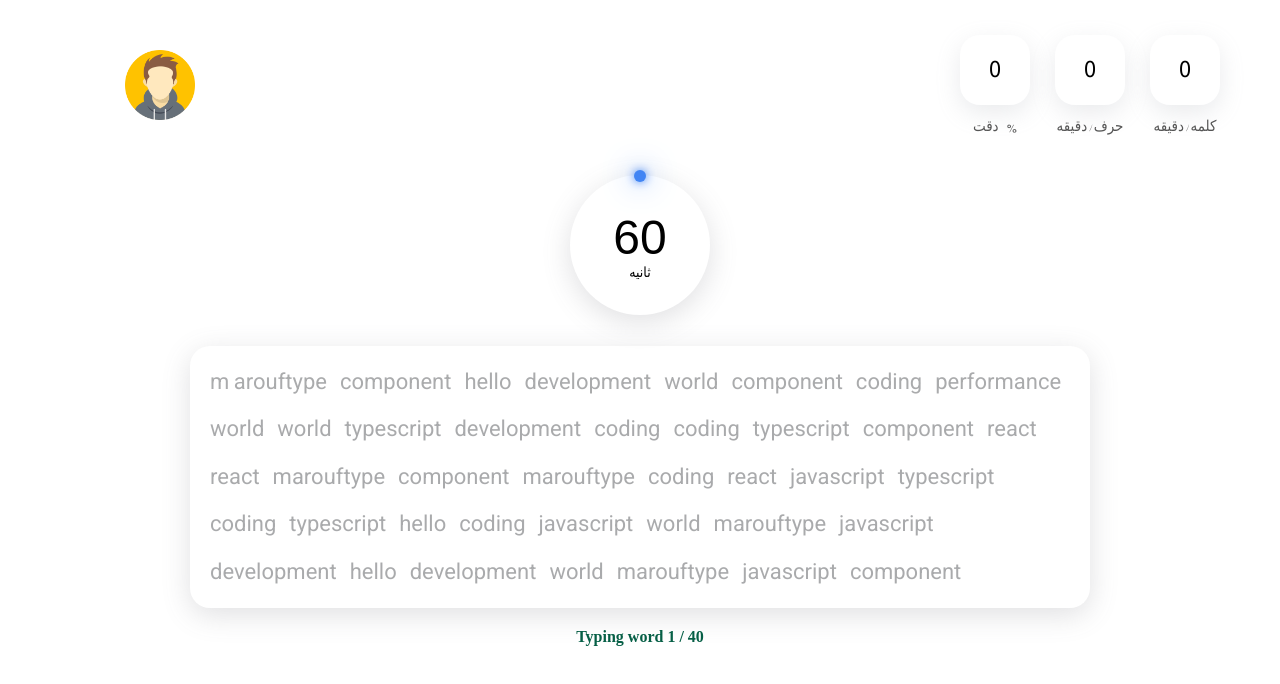
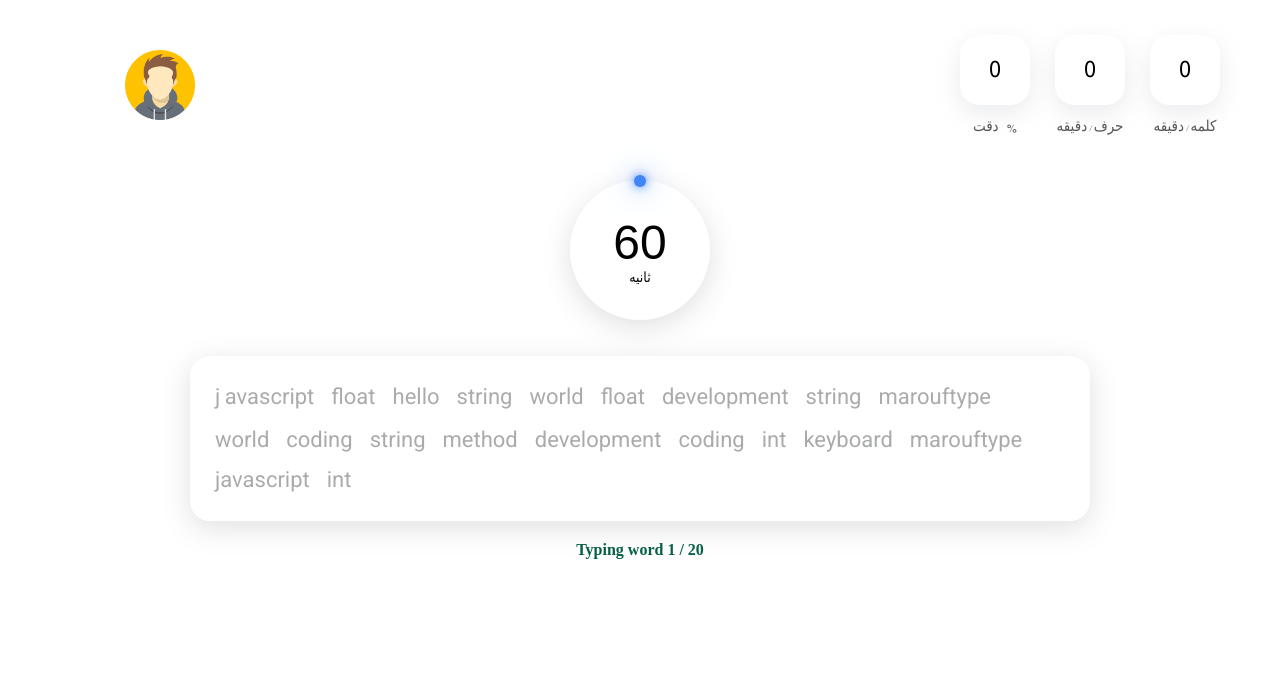
Before and after one commit to MaroufEbrahimi/marouftype, a React (Vite) app: page / in a window 1280 px wide. Shown: the top 684 px of the page. Built offline with nearby package versions, Linux system fonts and the light colour scheme.

Commit message:
worng word added some styles

```diff
--- a/src/components/Input/Input.tsx
+++ b/src/components/Input/Input.tsx
@@ -13,12 +13,9 @@ const Input = ({
   isStarted,
   setIsStarted,
 }: InputProps) => {
-  // پایه‌ای از کلمات پیشنهادی — هرچه خواستی اضافه/تغییر بده
   const suggestions: string[] = [
     "hello",
     "world",
-    "react",
-    "typescript",
     "marouftype",
     "keyboard",
     "coding",
@@ -26,29 +23,28 @@ const Input = ({
     "component",
     "performance",
     "development",
+    "method",
+    "double",
+    "int",
+    "float",
+    "string",
+    "boolean",
   ];
 
-  const WORD_COUNT = 40; // تعداد کلماتی که نمایش داده می‌شود
+  const WORD_COUNT = 20;
 
   const inputRef = useRef<HTMLInputElement | null>(null);
 
-  // لیست کلمات فعلی (تصادفی ساخته می‌شود)
   const [words, setWords] = useState<string[]>(() =>
     generateWords(WORD_COUNT, suggestions)
   );
-
-  // ایندکس کلمه‌ای که کاربر در حال تایپشه
   const [currentWordIndex, setCurrentWordIndex] = useState<number>(0);
-
-  // آرایه کلمات تایپ‌شده (هر ورود به کلمه بعدی روی این ذخیره می‌شود)
   const [typedWords, setTypedWords] = useState<string[]>([]);
 
-  // هنگام mount، فوکوس روی input پنهان
   useEffect(() => {
     inputRef.current?.focus();
   }, []);
 
-  // وقتی کاربر به آخر لیست رسید => لیست جدید بساز و ریست کن
   useEffect(() => {
     if (currentWordIndex >= words.length) {
       setWords(generateWords(WORD_COUNT, suggestions));
@@ -59,7 +55,6 @@ const Input = ({
     // eslint-disable-next-line react-hooks/exhaustive-deps
   }, [currentWordIndex]);
 
-  // تولید آرایه کلمه‌ها
   function generateWords(count: number, source: string[]) {
     const out: string[] = [];
     for (let i = 0; i < count; i++) {
@@ -68,12 +63,10 @@ const Input = ({
     return out;
   }
 
-  // کلیدی‌ترین بخش: مدیریت رمز فضا (space) و شروع تست
   const handleKeyDown = (e: React.KeyboardEvent<HTMLInputElement>) => {
-    // اگر شروع نشده، با اولین تایپ واقعی (حروف/اعداد) شروع کن
     if (
       !isStarted &&
-      e.key.length === 1 && // کاراکتر قابل چاپ
+      e.key.length === 1 &&
       !e.ctrlKey &&
       !e.metaKey &&
       e.key !== " "
@@ -81,9 +74,8 @@ const Input = ({
       setIsStarted(true);
     }
 
-    // وقتی فضا زده شد => به کلمه بعدی برو
     if (e.key === " ") {
-      e.preventDefault(); // جلوگیری از وارد شدن فاصله در input
+      e.preventDefault();
       const trimmed = inputValue.trim();
       setTypedWords((prev) => {
         const copy = [...prev];
@@ -95,17 +87,15 @@ const Input = ({
     }
   };
 
-  // وقتی کاربر متن را تغییر می‌دهد (کنترل‌شده از prop)
   const handleChange = (e: React.ChangeEvent<HTMLInputElement>) => {
     setInputValue(e.target.value);
   };
 
-  // کلیک روی ناحیه باعث فوکوس input پنهان می‌شود
   const handleContainerClick = () => {
     inputRef.current?.focus();
   };
 
-  // استایل‌های ساده درون‌خطی برای اینکه فوراً ببینی
+  // --- استایل‌ها: توجه کن spanها inline-block و lineHeight کوچکتر هستند ---
   const styles: { [k: string]: React.CSSProperties } = {
     wrapper: {
       display: "flex",
@@ -116,26 +106,43 @@ const Input = ({
     wordsBox: {
       maxWidth: 900,
       width: "100%",
-      padding: "16px 20px",
+      padding: "30px 25px",
       borderRadius: 20,
       boxShadow: "var(--gen-box-shadow)",
       fontFamily:
         '"Roboto", -apple-system, BlinkMacSystemFont, "Segoe UI", Helvetica, Arial, sans-serif, "Apple Color Emoji", "Segoe UI Emoji"',
       fontSize: 22,
       color: "#646669",
-      lineHeight: "1.8",
+      lineHeight: "1.8", // کانتینر بزرگتر نگه داشته شده
       cursor: "text",
       userSelect: "none",
       display: "flex",
       flexWrap: "wrap",
-      gap: 8,
+      rowGap: 18,
+      columnGap: 12,
     },
+    // هر کلمه (پیش‌فرض) باید inline-block باشه تا margin/transform اثر کنه
     word: {
       display: "inline-block",
       paddingRight: 5,
+      lineHeight: 1, // کوچکتر از lineHeight کانتینر => خط نزدیک‌تر میشه
+      verticalAlign: "baseline",
+    },
+    // استایل خطای کلمه: بدون background آبی، border نزدیک به متن با translateY
+    wordWrong: {
+      display: "inline-block",
+      paddingRight: 5,
+      borderBottom: "1px solid #dc2626",
+      lineHeight: 1,
+      verticalAlign: "baseline",
+      // transform: "translateY(-2px)",
+      backgroundColor: "transparent",
     },
     charDefault: { opacity: 0.55 },
-    charCorrect: { color: "#000", fontWeight: "bold" },
+    charCorrect: {
+      color: "#000",
+      fontWeight: "bold",
+    },
     charWrong: { color: "#dc2626" },
     caret: {
       display: "inline-block",
@@ -157,21 +164,21 @@ const Input = ({
     status: { marginTop: 8, color: "#065f46", fontWeight: 600 },
   };
 
-  // رندر یک کلمه (با رنگ‌دهی برای هر حرف و caret برای کلمه جاری)
   const renderWord = (word: string, wi: number) => {
     const isCurrent = wi === currentWordIndex;
     const typed = typedWords[wi] ?? (isCurrent ? inputValue : "");
 
-    // برای کلمات قبلی: نشان‌دادن هر کاراکتر با مقایسه typed vs word
     if (wi < currentWordIndex) {
       const typedForThis = typedWords[wi] ?? "";
       const maxLen = Math.max(word.length, typedForThis.length);
+      // تشخیص خطا: وقتی کاربر چیزی تایپ کرده و با word اصلی فرق داشته باشه
+      const isWrong = typedForThis !== "" && typedForThis !== word;
+
       return (
-        <span key={wi} style={styles.word}>
+        <span key={wi} style={isWrong ? styles.wordWrong : styles.word}>
           {Array.from({ length: maxLen }).map((_, i) => {
             const targetChar = word[i] ?? "";
             const typedChar = typedForThis[i] ?? "";
-            // اگر تایپ نشده => خاکستری (فقط زمانی که targetChar وجود داشته باشد)
             if (typedChar === "") {
               return (
                 <span
@@ -182,7 +189,6 @@ const Input = ({
                 </span>
               );
             }
-            // اگر برابر => درست، وگرنه نادرست
             const correct = typedChar === targetChar;
             return (
               <span
@@ -197,7 +203,6 @@ const Input = ({
       );
     }
 
-    // کلمه فعلی — نمایش تا کاراکتر تایپ‌شده و caret
     if (isCurrent) {
       const letters = word.split("");
       const typedLen = inputValue.length;
@@ -205,7 +210,6 @@ const Input = ({
       return (
         <span key={wi} style={styles.word}>
           {letters.map((ch, i) => {
-            // قبل از caret: مقایسه
             if (i < typedLen) {
               const correct = inputValue[i] === ch;
               return (
@@ -217,7 +221,6 @@ const Input = ({
                 </span>
               );
             }
-            // caret بعد از این حرف؟
             const showCaret = i === typedLen;
             return (
               <span key={i} style={styles.charDefault}>
@@ -227,7 +230,6 @@ const Input = ({
             );
           })}
 
-          {/* اگر کاربر بیش از طول کلمه تایپ کرده باشه، نشان‌دهنده‌ی حروف اضافه به‌صورت قرمز */}
           {typedLen > letters.length &&
             Array.from(inputValue.slice(letters.length)).map((ch, j) => (
               <span key={"extra-" + j} style={styles.charWrong}>
@@ -235,7 +237,6 @@ const Input = ({
               </span>
             ))}
 
-          {/* اگر دقیقاً در انتهای کلمه و هیچ حرفی باقی نمانده، caret نمایش داده شود */}
           {typedLen === letters.length && (
             <span style={{ marginLeft: 0 }}>
               <span style={styles.caret} />
@@ -245,7 +246,6 @@ const Input = ({
       );
     }
 
-    // کلمه‌های بعدی (هنوز تایپ نشده)
     return (
       <span key={wi} style={styles.word}>
         <span style={styles.charDefault}>{word}</span>
@@ -259,7 +259,6 @@ const Input = ({
         {words.map((w, i) => renderWord(w, i))}
       </div>
 
-      {/* input کنترل‌شده اما پنهان — برای گرفتن ورودی کیبورد */}
       <input
         ref={inputRef}
         value={inputValue}
@@ -270,7 +269,6 @@ const Input = ({
         autoCorrect="off"
         autoCapitalize="off"
         spellCheck={false}
-        // tabIndex 0 تا با tab نیز قابل فوکوس باشد
         tabIndex={0}
       />
 
--- a/src/components/Timer/Timer.css
+++ b/src/components/Timer/Timer.css
@@ -1,7 +1,7 @@
 .timer_card {
   position: relative;
   width: 250px;
-  height: 150px;
+  height: 160px;
   display: flex;
   align-items: center;
   justify-content: center;
```
